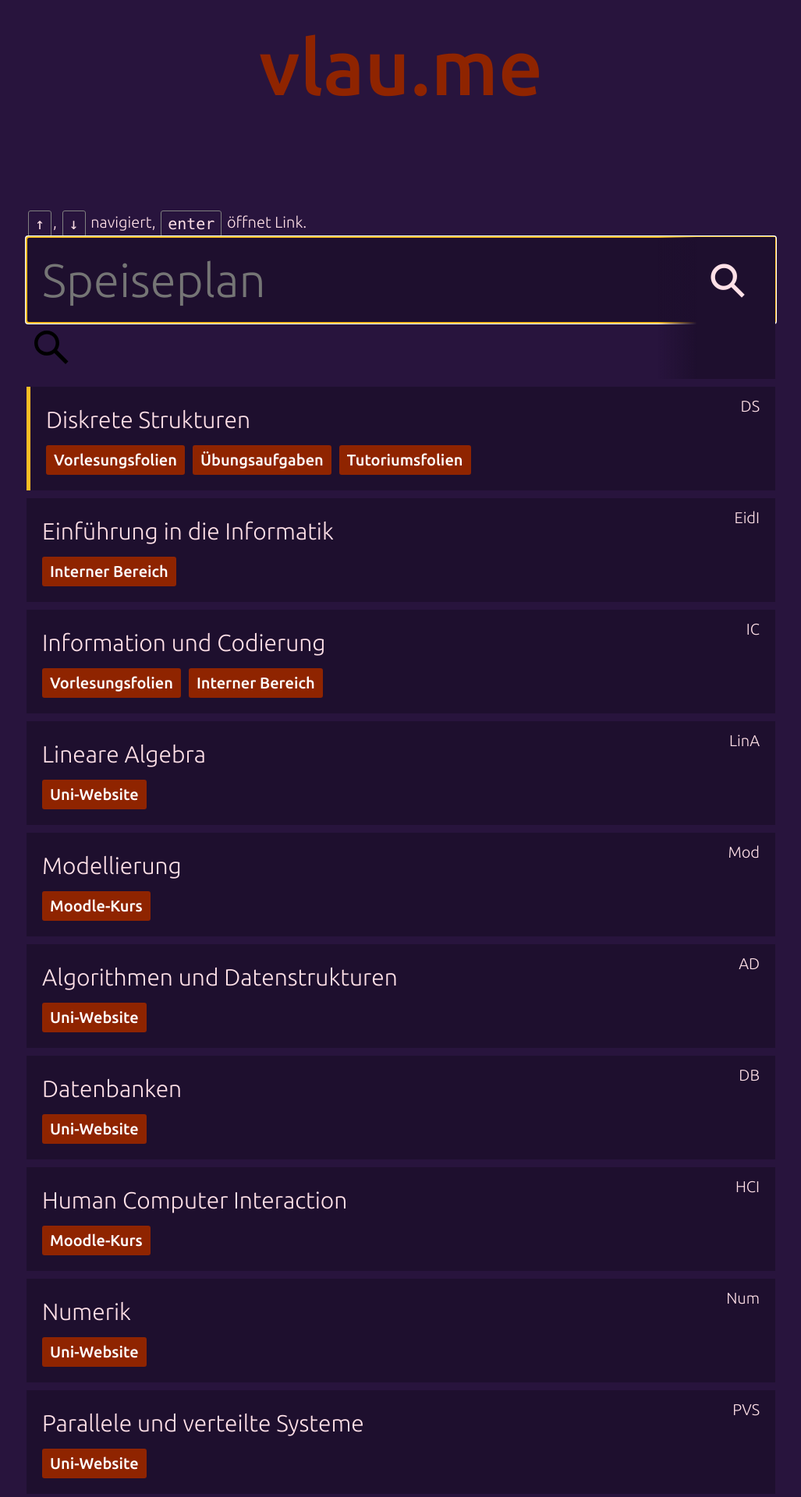
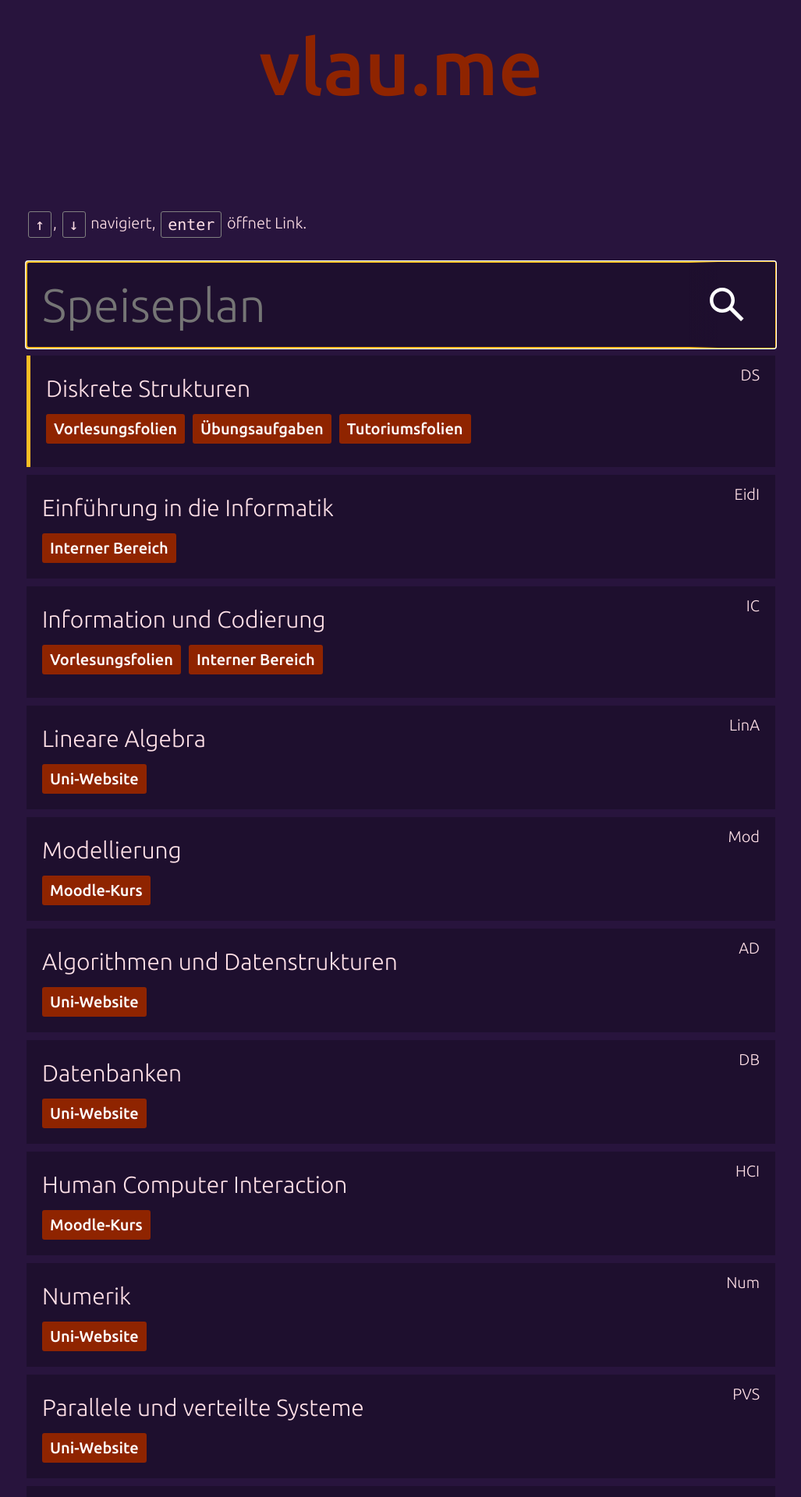
Before and after one commit to kleinfreund/hyperlink.cool, a Jekyll site: the page built from index.html, in a window 1280 px wide. Shown: the top 1920 px of the page at 78% size, without its empty margins (126-1153 px from the left). Built offline with Jekyll 4.4.1, drawn with Linux system fonts in a browser that asks for light colours.

Commit message:
Basic enhancement of the mobile layout

```diff
--- a/_sass/_base.scss
+++ b/_sass/_base.scss
@@ -30,7 +30,8 @@
 h1, h2, h3, h4, h5, h6,
 p, blockquote, pre,
 ul, ol, dl,
-figure {
+figure,
+%vertical-rhythm {
     margin-bottom: 1.5rem;
 }
 
@@ -67,8 +68,7 @@
 kbd {
     display: inline-block;
     vertical-align: middle;
-    margin-right: 2px;
-    margin-left: 2px;
+    margin: 1px 2px;
     padding: 1px 8px;
     border: 1px solid grey;
     border-radius: 3px;
@@ -97,12 +97,20 @@
 }
 
 .nav > li:not(:last-child) {
-    margin-right: 10px;
+    margin-bottom: 10px;
+
+    @media only screen and (min-width: 960px) {
+        margin-right: 10px;
+    }
 }
 
 .nav > li,
 .nav > li > a {
-    display: inline-block;
+    display: block;
+
+    @media only screen and (min-width: 960px) {
+        display: inline-block;
+    }
 }
 
 .nav > li > a {
@@ -125,13 +133,14 @@
 
 .site-title {
     padding: 10px 20px;
-    font-size: 5rem;
     text-align: center;
+    font-size: 4rem;
+
+    @media only screen and (min-width: 960px) {
+        font-size: 5rem;
+    }
 }
 
-.site-foot {
-    padding: 2rem;
-}
 
 .site-foot p:last-child {
     margin-bottom: 0;
@@ -141,9 +150,13 @@
     margin-bottom: 5rem;
 }
 
-.info-box {
-    padding: 10px 20px;
-    text-align: center;
+.instruction-box {
+    @extend %vertical-rhythm;
+    display: none;
+
+    @media only screen and (min-width: 960px) {
+        display: block;
+    }
 }
 
 .filter-input-wrapper {
@@ -153,7 +166,7 @@
 
 .filter-input-wrapper:before {
     content: "";
-    width: 150px;
+    width: 110px;
     position: absolute;
     top: 0;
     right: 0;
@@ -163,23 +176,38 @@
     background: linear-gradient(to right, rgba(0,0,0,0) 0%, #1e0f2e 33%, #1e0f2e 100%);
 }
 
-.filter-input-wrapper:after {
-    content: "\26B2";
+.magnifying-glass-wrapper {
     position: absolute;
-    top: 0;
-    right: 20px;
+    top: 50%;
+    margin-top: -24px;
+    right: 10px;
     z-index: 3;
-    padding: 10px 20px;
-    transform: rotate(-45deg);
-    font-size: 3rem;
+    width: 48px;
+    height: 48px;
+
+    @media only screen and (min-width: 960px) {
+        right: 30px;
+        margin-top: -32px;
+        width: 64px;
+        height: 64px;
+    }
+}
+
+.magnifying-glass {
+    fill: #fff;
 }
 
 .filter-input {
     width: 100%;
     padding: 10px 20px;
-    font-size: 3rem;
     border: 0;
+    font-size: 2rem;
+
+    @media only screen and (min-width: 960px) {
+        font-size: 3rem;
+    }
 }
+
 
 .filter-input:hover,
 .filter-input:focus,
@@ -217,8 +245,10 @@
     right: 20px;
 }
 
-.list-item--active {
-    border-left: 5px solid #FFBD24;
+@media only screen and (min-width: 960px) {
+    .list-item--active {
+        border-left: 5px solid #FFBD24;
+    }
 }
 
 .list-item__title {
```
